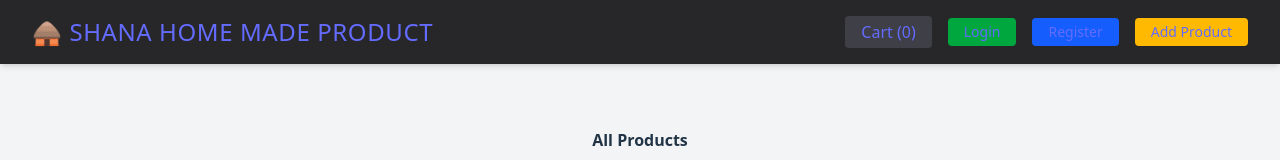
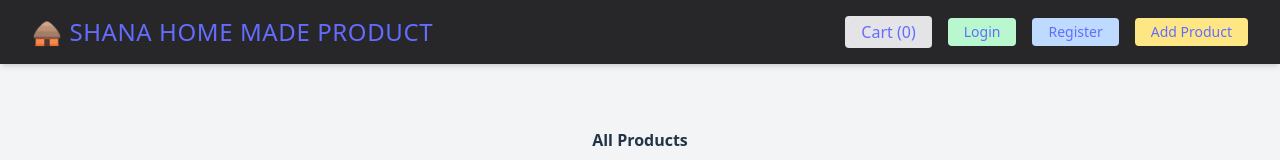
Before and after one commit to Shana-dude/mernpro-aws-ecom, a React (Vite) app in the folder frontend/: page / in a window 1280 px wide. Shown: the top 160 px of the page. Built offline with nearby package versions, Linux system fonts and the light colour scheme; no server answers.

Commit message:
Update button styles for better visibility

```diff
--- a/frontend/src/App.jsx
+++ b/frontend/src/App.jsx
@@ -52,7 +52,7 @@ function App() {
     {/* Cart */}
     <Link
       to="/cart"
-      className="px-4 py-1 rounded bg-zinc-700 hover:bg-zinc-600 text-base transition"
+      className="px-4 py-1 rounded bg-zinc-200 hover:bg-zinc-200 text-base transition"
     >
       Cart ({cart.length})
     </Link>
@@ -61,7 +61,7 @@ function App() {
     {isLoggedIn ? (
       <button
         onClick={logout}
-        className="px-4 py-1 bg-red-600 hover:bg-red-500 rounded text-sm font-medium transition"
+        className="px-4 py-1 bg-red-200 hover:bg-red-500 rounded text-sm font-medium transition"
       >
         Logout
       </button>
@@ -69,14 +69,14 @@ function App() {
       <>
         <Link
           to="/login"
-          className="px-4 py-1 bg-green-600 hover:bg-green-500 rounded text-sm font-medium transition"
+          className="px-4 py-1 bg-green-200 hover:bg-green-500 rounded text-sm font-medium transition"
         >
           Login
         </Link>
 
         <Link
           to="/register"
-          className="px-4 py-1 bg-blue-600 hover:bg-blue-500 rounded text-sm font-medium transition"
+          className="px-4 py-1 bg-blue-200 hover:bg-blue-500 rounded text-sm font-medium transition"
         >
           Register
         </Link>
@@ -86,7 +86,7 @@ function App() {
     {/* Add Product */}
     <Link
       to="/addproduct"
-      className="px-4 py-1 bg-amber-400 hover:bg-amber-300 text-black rounded text-sm font-semibold transition"
+      className="px-4 py-1 bg-amber-200 hover:bg-amber-300 text-black rounded text-sm font-semibold transition"
     >
       Add Product
     </Link>
```
